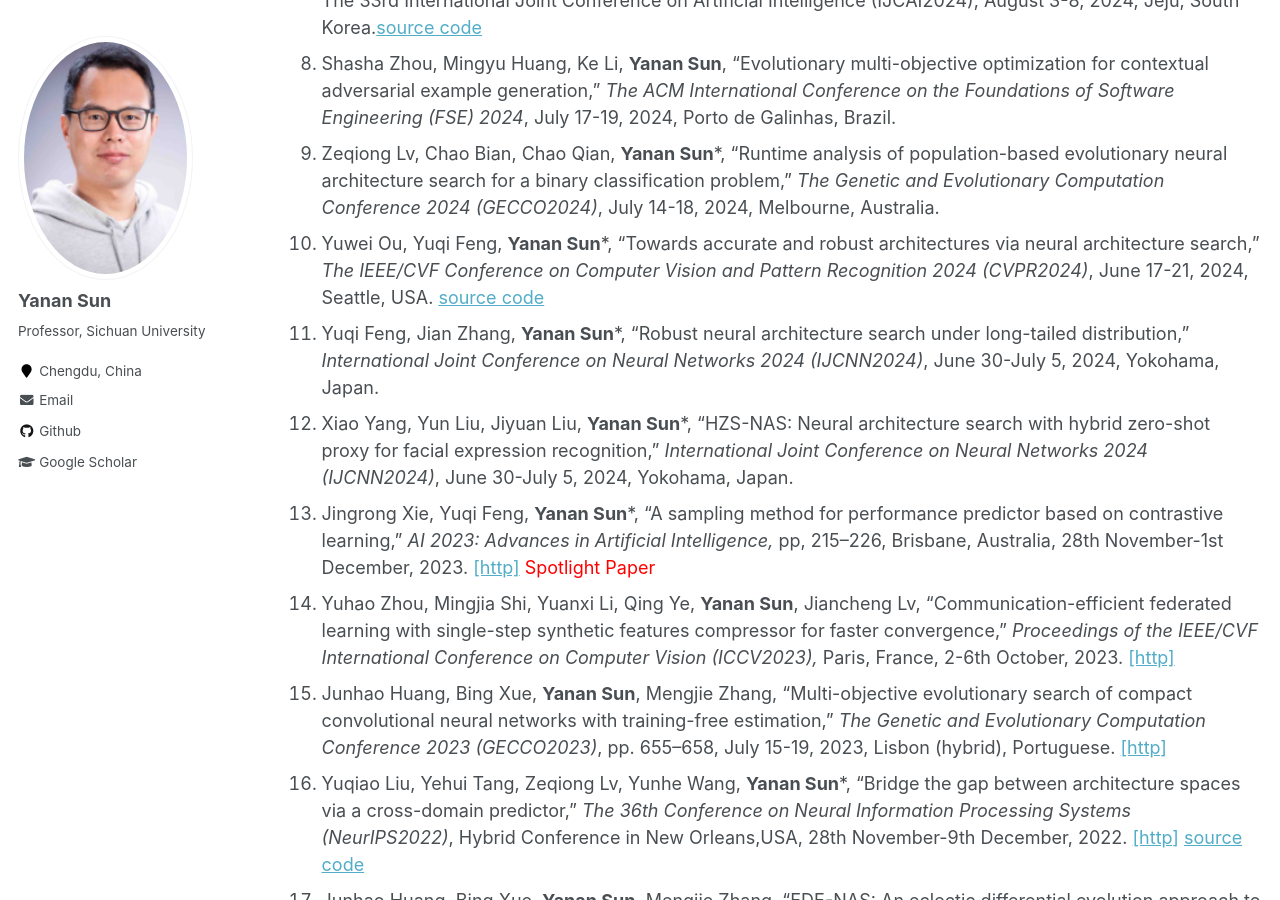
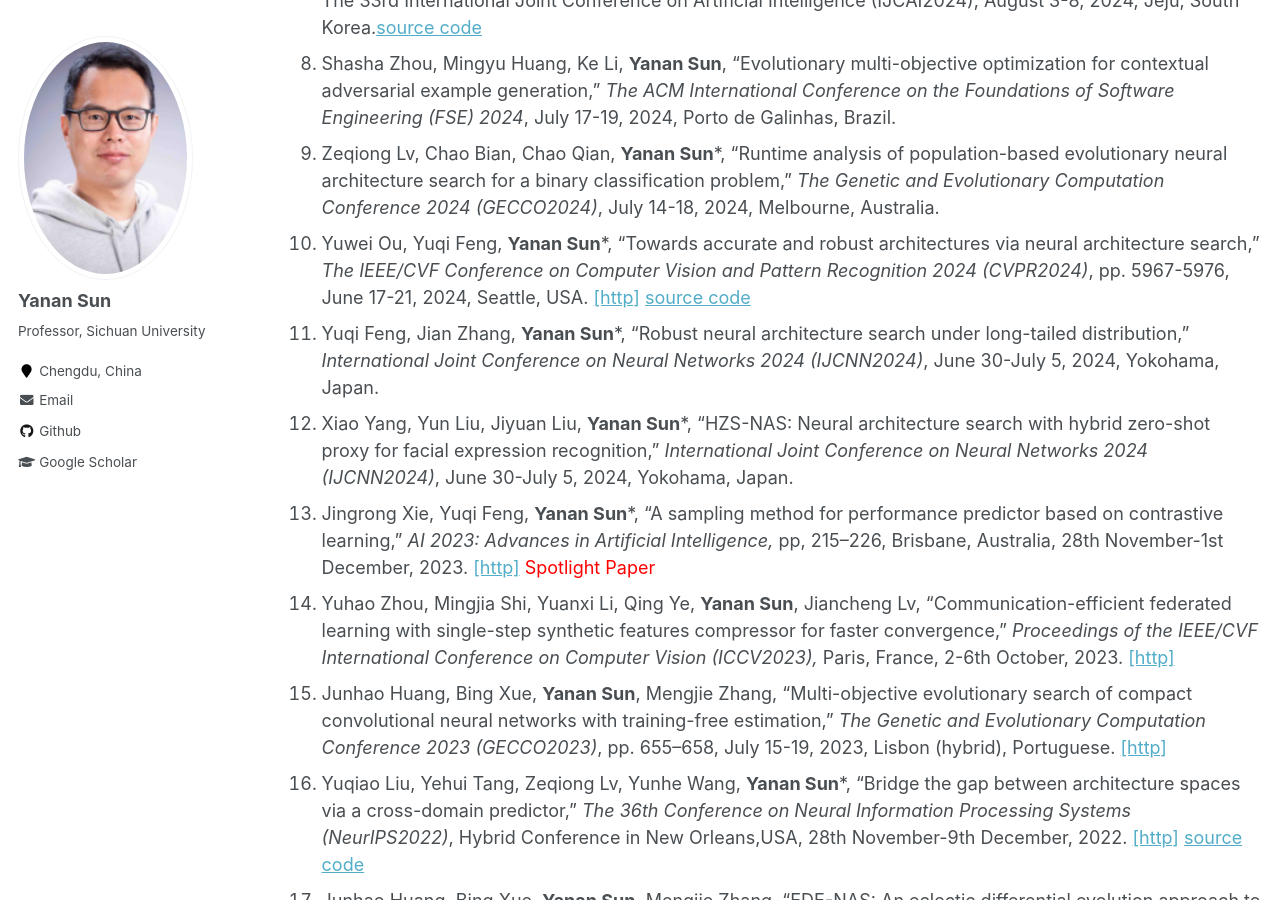
Before and after one commit to yn-sun/yn-sun.github.io, a Jekyll site: the page built from _pages/publications-c.md, in a window 1280 px wide and 900 px high, scrolled down 741 px. Built offline with Jekyll 4.4.1, drawn with Linux system fonts in a browser that asks for light colours; comment, search, counter and statistics services are not loaded.

Commit message:
Update publications-c.md

```diff
--- a/_pages/publications-c.md
+++ b/_pages/publications-c.md
@@ -15,7 +15,7 @@ author_profile: true
 7. Xiaotian Song, Andy Song, Rong Xiao, **Yanan Sun***, "One-step spiking transformer with a linear complexity," The 33rd International Joint Conference on Artificial Intelligence (IJCAI2024), August 3-8, 2024, Jeju, South Korea.[source code](https://github.com/songxt3/OST)
 8. Shasha Zhou, Mingyu Huang, Ke Li, **Yanan Sun**, "Evolutionary multi-objective optimization for contextual adversarial example generation," <i>The ACM International Conference on the Foundations of Software Engineering (FSE) 2024</i>, July 17-19, 2024, Porto de Galinhas, Brazil.
 9. Zeqiong Lv, Chao Bian, Chao Qian, **Yanan Sun***, "Runtime analysis of population-based evolutionary neural architecture search for a binary classification problem," <i>The Genetic and Evolutionary Computation Conference 2024 (GECCO2024)</i>,  July 14-18, 2024, Melbourne, Australia.
-10. Yuwei Ou, Yuqi Feng, **Yanan Sun***, "Towards accurate and robust architectures via neural architecture search," <i>The IEEE/CVF Conference on Computer Vision and Pattern Recognition 2024 (CVPR2024)</i>,  June 17-21, 2024, Seattle, USA. [source code](https://github.com/fyqsama/ARNAS)
+10. Yuwei Ou, Yuqi Feng, **Yanan Sun***, "Towards accurate and robust architectures via neural architecture search," <i>The IEEE/CVF Conference on Computer Vision and Pattern Recognition 2024 (CVPR2024)</i>, pp. 5967-5976, June 17-21, 2024, Seattle, USA. [[http]](https://openaccess.thecvf.com/content/CVPR2024/html/Ou_Towards_Accurate_and_Robust_Architectures_via_Neural_Architecture_Search_CVPR_2024_paper.html)  [source code](https://github.com/fyqsama/ARNAS)
 11. Yuqi Feng, Jian Zhang, **Yanan Sun***, "Robust neural architecture search under long-tailed distribution," <i>International Joint Conference on Neural Networks 2024 (IJCNN2024)</i>,  June 30-July 5, 2024, Yokohama, Japan.
 12. Xiao Yang, Yun Liu, Jiyuan Liu, **Yanan Sun***, "HZS-NAS: Neural architecture search with hybrid zero-shot proxy for facial expression recognition," <i>International Joint Conference on Neural Networks 2024 (IJCNN2024)</i>,  June 30-July 5, 2024, Yokohama, Japan.
 13. Jingrong Xie, Yuqi Feng, **Yanan Sun***, "A sampling method for performance predictor based on contrastive learning," <i>AI 2023: Advances in Artificial Intelligence,</i> pp, 215–226, Brisbane, Australia, 28th November-1st December, 2023.  [[http]](https://link.springer.com/chapter/10.1007/978-981-99-8388-9_18)  <span style="color: #FF0000">Spotlight Paper</span>
```
